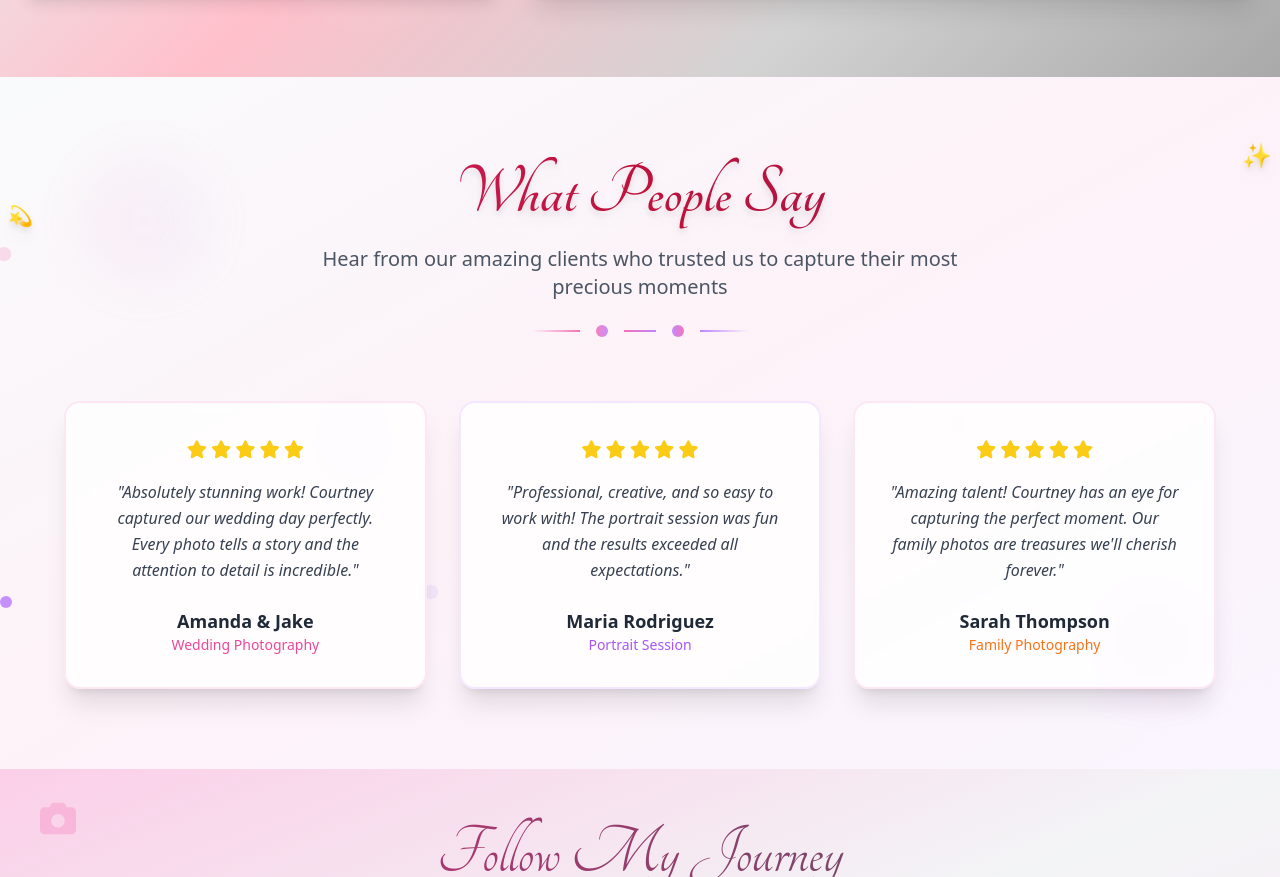
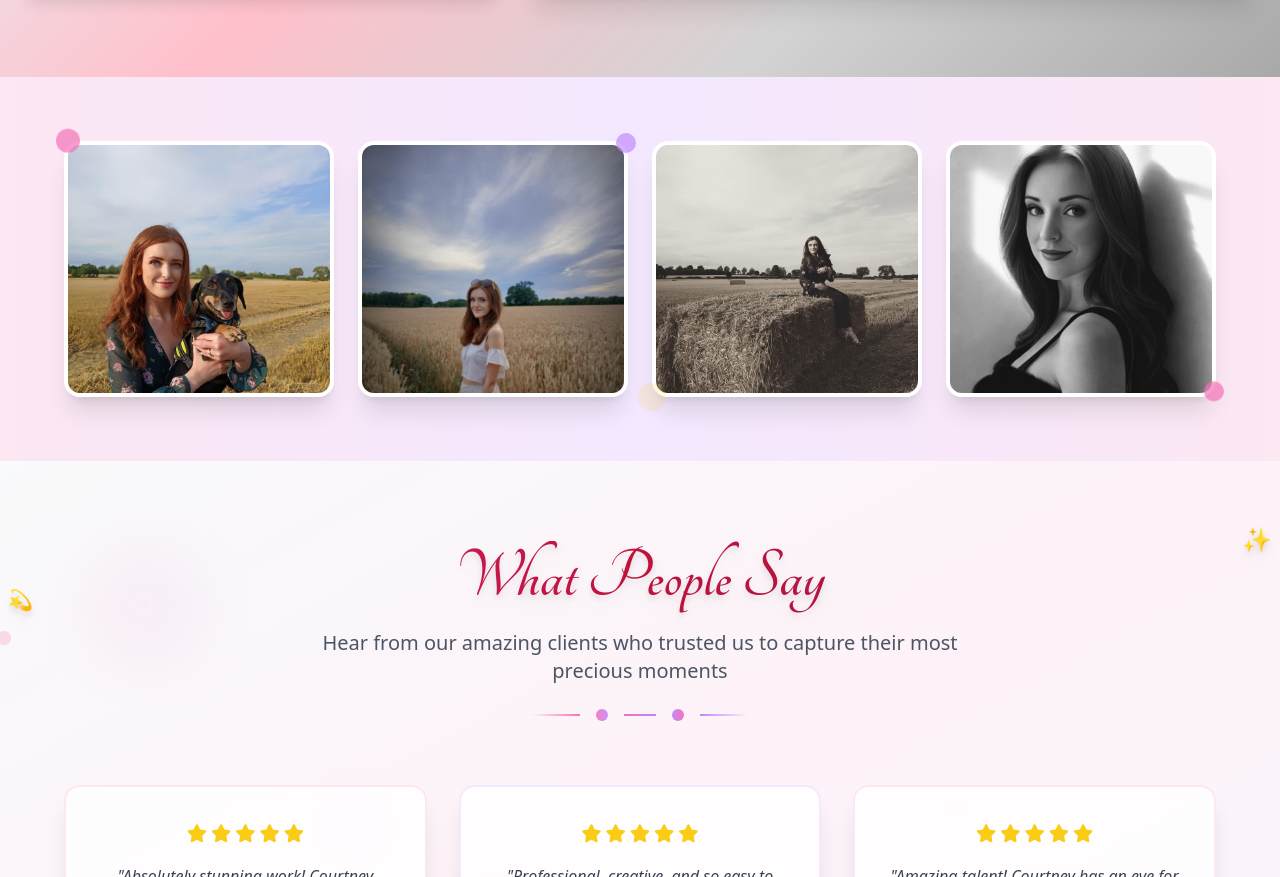
Before and after one commit to thefreewebsitewizards/courtney_amelia_, a plain HTML site: page index.html in a window 1280 px wide. Shown: the part 2431-3308 px from the top of the page. Drawn offline with nearby package versions, Linux system fonts and the light colour scheme.

Commit message:
Add updates

```diff
--- a/index.html
+++ b/index.html
@@ -756,6 +756,38 @@
         </div>
     </section>
 
+    <!-- Decorative Image Gallery Section -->
+    <div class="relative py-12 md:py-16 bg-gradient-to-r from-pink-100 via-purple-100 to-pink-100 overflow-hidden">
+        <div class="container mx-auto px-4 md:px-6">
+            <div class="grid grid-cols-1 sm:grid-cols-2 lg:grid-cols-4 gap-4 md:gap-6 max-w-6xl mx-auto">
+                <!-- Image 1 -->
+                <div class="relative group">
+                    <img src="Images/image1.jpg" alt="Photography Sample 1" class="w-full h-48 sm:h-56 md:h-64 object-cover rounded-xl md:rounded-2xl shadow-lg md:shadow-xl transform group-hover:scale-105 transition-all duration-500 border-2 md:border-4 border-white">
+                    <div class="absolute inset-0 bg-gradient-to-t from-pink-500/30 to-transparent rounded-xl md:rounded-2xl opacity-0 group-hover:opacity-100 transition-opacity duration-300"></div>
+                    <div class="absolute -top-1 -left-1 md:-top-2 md:-left-2 w-4 h-4 md:w-6 md:h-6 bg-pink-400 rounded-full animate-bounce opacity-70"></div>
+                </div>
+                <!-- Image 2 -->
+                <div class="relative group">
+                    <img src="Images/image2.jpg" alt="Photography Sample 2" class="w-full h-48 sm:h-56 md:h-64 object-cover rounded-xl md:rounded-2xl shadow-lg md:shadow-xl transform group-hover:scale-105 transition-all duration-500 border-2 md:border-4 border-white">
+                    <div class="absolute inset-0 bg-gradient-to-t from-purple-500/30 to-transparent rounded-xl md:rounded-2xl opacity-0 group-hover:opacity-100 transition-opacity duration-300"></div>
+                    <div class="absolute -top-1 -right-1 md:-top-2 md:-right-2 w-4 h-4 md:w-5 md:h-5 bg-purple-400 rounded-full animate-pulse opacity-70"></div>
+                </div>
+                <!-- Image 3 -->
+                <div class="relative group">
+                    <img src="Images/image3.jpg" alt="Photography Sample 3" class="w-full h-48 sm:h-56 md:h-64 object-cover rounded-xl md:rounded-2xl shadow-lg md:shadow-xl transform group-hover:scale-105 transition-all duration-500 border-2 md:border-4 border-white">
+                    <div class="absolute inset-0 bg-gradient-to-t from-pink-500/30 to-transparent rounded-xl md:rounded-2xl opacity-0 group-hover:opacity-100 transition-opacity duration-300"></div>
+                    <div class="absolute -bottom-1 -left-1 md:-bottom-2 md:-left-2 w-3 h-3 md:w-4 md:h-4 bg-yellow-400 rounded-full animate-ping opacity-60"></div>
+                </div>
+                <!-- Image 4 -->
+                <div class="relative group">
+                    <img src="Images/image4.jpg" alt="Photography Sample 4" class="w-full h-48 sm:h-56 md:h-64 object-cover rounded-xl md:rounded-2xl shadow-lg md:shadow-xl transform group-hover:scale-105 transition-all duration-500 border-2 md:border-4 border-white">
+                    <div class="absolute inset-0 bg-gradient-to-t from-purple-500/30 to-transparent rounded-xl md:rounded-2xl opacity-0 group-hover:opacity-100 transition-opacity duration-300"></div>
+                    <div class="absolute -bottom-1 -right-1 md:-bottom-2 md:-right-2 w-4 h-4 md:w-5 md:h-5 bg-pink-400 rounded-full animate-bounce opacity-70"></div>
+                </div>
+            </div>
+        </div>
+    </div>
+
     <!-- Testimonials Section -->
     <section id="testimonials" class="py-20 bg-gradient-to-br from-gray-50 via-pink-50 to-purple-50 relative overflow-hidden">
         <!-- Background Animation Elements -->
```
Also changed, not shown: Images/image1.jpg (added), Images/image2.jpg (added), Images/image3.jpg (added), Images/image4.jpg (added).
